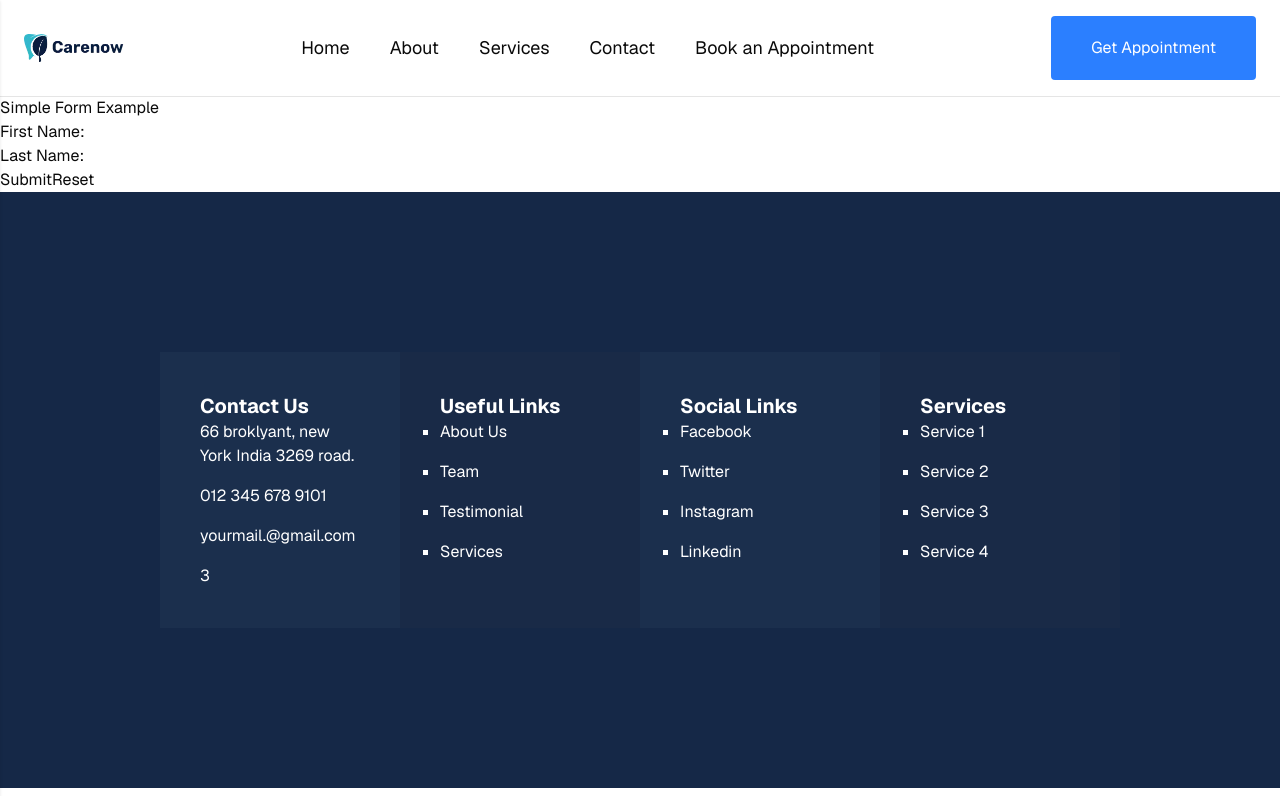
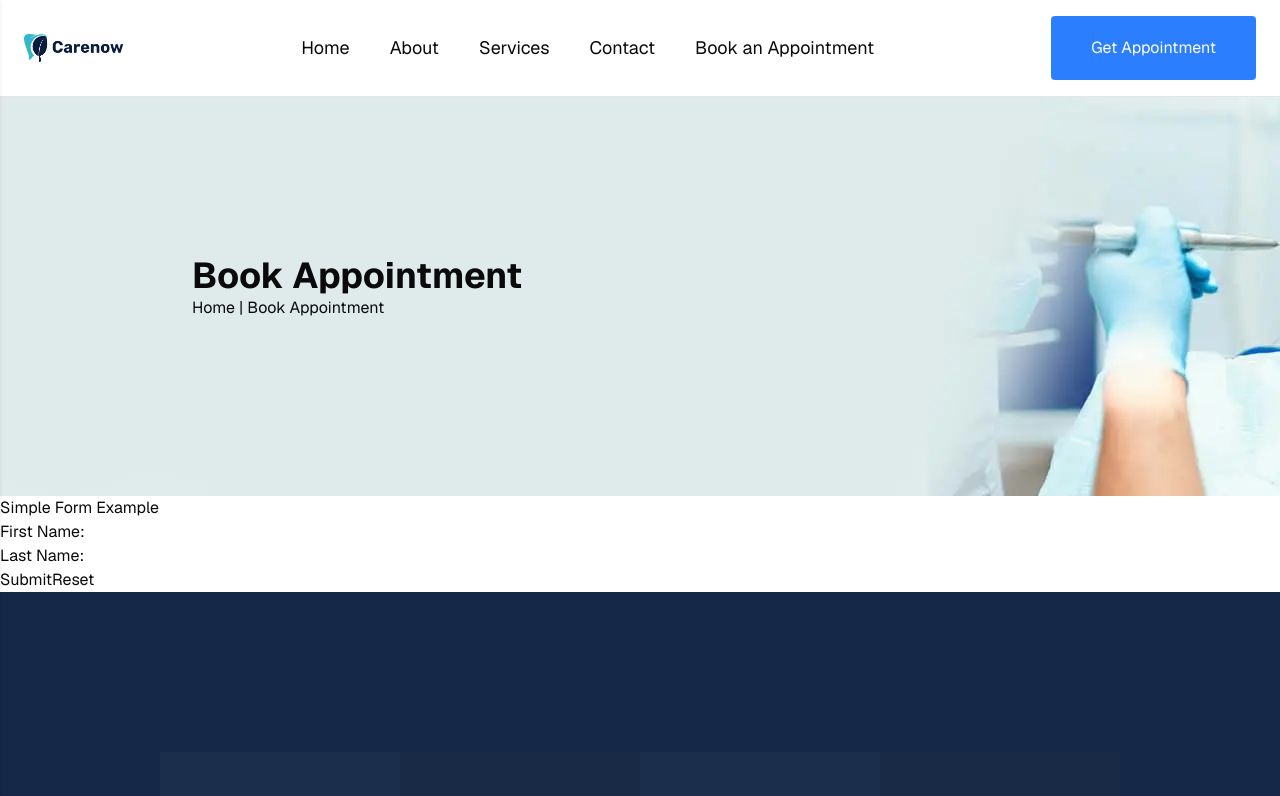
Before and after one commit to tbamar/dentist, a Next.js app: page /book-appointment in a window 1280 px wide. Shown: the top 796 px of the page. Built offline with nearby package versions, Linux system fonts and the light colour scheme.

Commit message:
Add Banner component to the booking appointment page

```diff
--- a/src/app/book-appointment/page.tsx
+++ b/src/app/book-appointment/page.tsx
@@ -1,9 +1,11 @@
 import React from 'react';
 import AppointmentForm from './_components/AppointmentForm';
+import Banner from '../_components/global/Banner';
 
 const page = () => {
 	return (
 		<div className="pt-24">
+			<Banner name="Book Appointment" />
 			<AppointmentForm />
 		</div>
 	);
```
